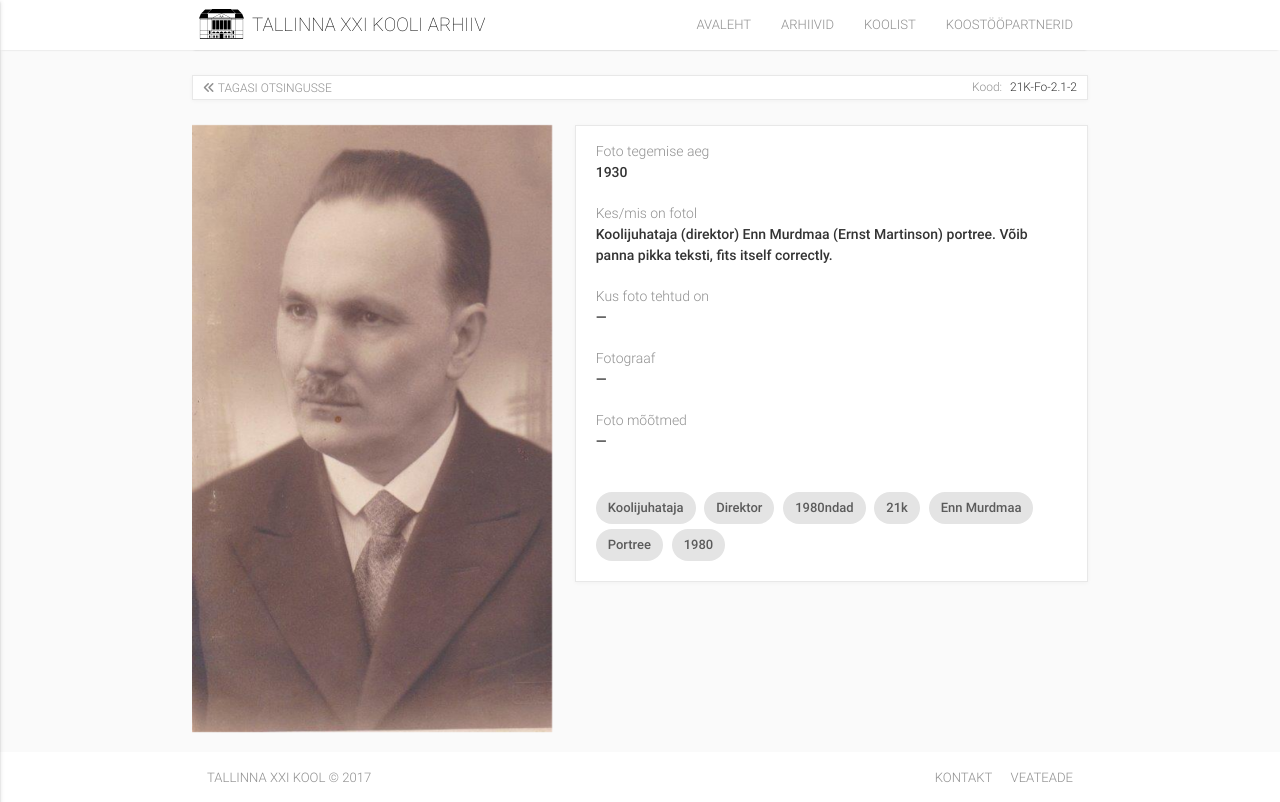
After one commit to Aanndryyyy/21k-archive, a PHP site: template views/view_img.php in a window 1280 px wide. The commit adds this page. Run offline with PHP 8.4, Linux system fonts and the light colour scheme; the template is opened without the code that fills it, so the values that code supplies are empty; some libraries are stand-ins or nearby versions.

Commit message:
Img view template

```diff
--- a/footer.php
+++ b/footer.php
@@ -15,6 +15,8 @@
     <script type="text/javascript" src="https://code.jquery.com/jquery-2.1.1.min.js"></script>
     <script type="text/javascript" src="js/materialize.min.js"></script>
     <script type="text/javascript" src="js/slick.js"></script>
+    <script src="https://cdn.plyr.io/2.0.11/plyr.js"></script>
+    <script>plyr.setup();</script>
 
     <script type="text/javascript">
     	$(document).ready(function(){
--- a/header.php
+++ b/header.php
@@ -1,13 +1,14 @@
 <!DOCTYPE html>
 <html>
 <head>
-  <!--Import Google Icon Font-->
+  <!-- Fonts -->
   <link href="http://fonts.googleapis.com/icon?family=Material+Icons" rel="stylesheet">
-  <!--Import materialize.css-->
+
+  <!-- Styles -->
   <link type="text/css" rel="stylesheet" href="css/materialize.css"  media="screen,projection"/>
-  <link href="https://fonts.googleapis.com/icon?family=Material+Icons" rel="stylesheet">
   <script src="https://use.fontawesome.com/e308b988ce.js"></script>
   <link rel="stylesheet" type="text/css" href="css/slick.css"/>
+  <link rel="stylesheet" href="https://cdn.plyr.io/2.0.11/plyr.css">
 
   <!--Let browser know website is optimized for mobile-->
   <meta name="viewport" content="width=device-width, initial-scale=1.0"/>
--- /dev/null
+++ b/views/view_img.php
@@ -0,0 +1,44 @@
+<div class="container">
+	<div class="bar">
+		<a href="#"><i class="fa fa-angle-double-left" aria-hidden="true"></i> Tagasi otsingusse</a>
+		<p href="#" class="right idcode"><span>Kood:</span> 21K-Fo-2.1-2</p>
+	</div>
+
+	<div class="row">
+		<div class="col s12 m5">
+			<img class="materialboxed" src="img/21K-Fo-2.1-2.jpg" width="100%">
+		</div>
+		<div class="col s12 m7">
+			<div class="details">
+				<div class="peace">
+					Foto tegemise aeg<br>
+					<span>1930</span>
+				</div>
+				<div class="peace">
+					Kes/mis on fotol<br>
+					<p>Koolijuhataja (direktor) Enn Murdmaa (Ernst Martinson) portree. Võib panna pikka teksti, fits itself correctly.</p>
+				</div>
+				<div class="peace">
+					Kus foto tehtud on<br>
+					<span>&mdash;</span>
+				</div>
+				<div class="peace">
+					Fotograaf<br>
+					<span>&mdash;</span>
+				</div>
+				<div class="peace">
+					Foto mõõtmed<br>
+					<span>&mdash;</span>
+				</div>
+
+				<a href="#"><div class="chip">Koolijuhataja</div></a>
+				<a href="#"><div class="chip">Direktor</div></a>
+				<a href="#"><div class="chip">1980ndad</div></a>
+				<a href="#"><div class="chip">21k</div></a>
+				<a href="#"><div class="chip">Enn Murdmaa</div></a>
+				<a href="#"><div class="chip">Portree</div></a>
+				<a href="#"><div class="chip">1980</div></a>
+			</div>
+		</div>
+	</div>
+</div>
```
Also changed, not shown: view.php (+4 -49 lines).
